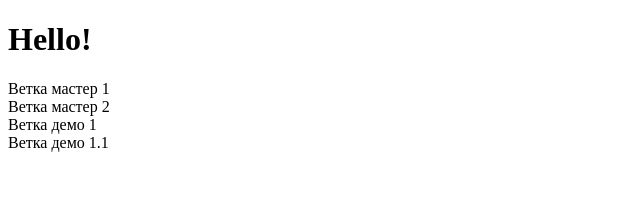
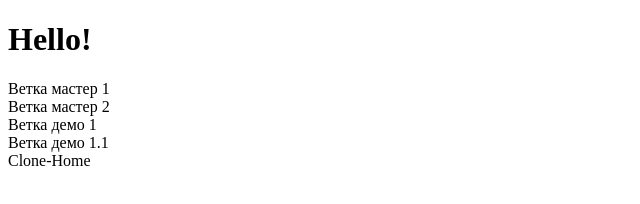
Before and after one commit to Meidro/git_test, a plain HTML site: page index.html in a window 1280 px wide. Shown: the whole page, without its empty margins (0-640 px from the left). Drawn offline with Linux system fonts and the light colour scheme.

Commit message:
добавил clone-home

```diff
--- a/index.html
+++ b/index.html
@@ -13,6 +13,7 @@
 
       <div class="branch__demo-1">Ветка демо 1</div>
       <div class="branch__demo-1">Ветка демо 1.1</div>
+      <div class="clone__home">Clone-Home</div>
       <script src="./main.js"></script>
    </body>
 </html>
```
